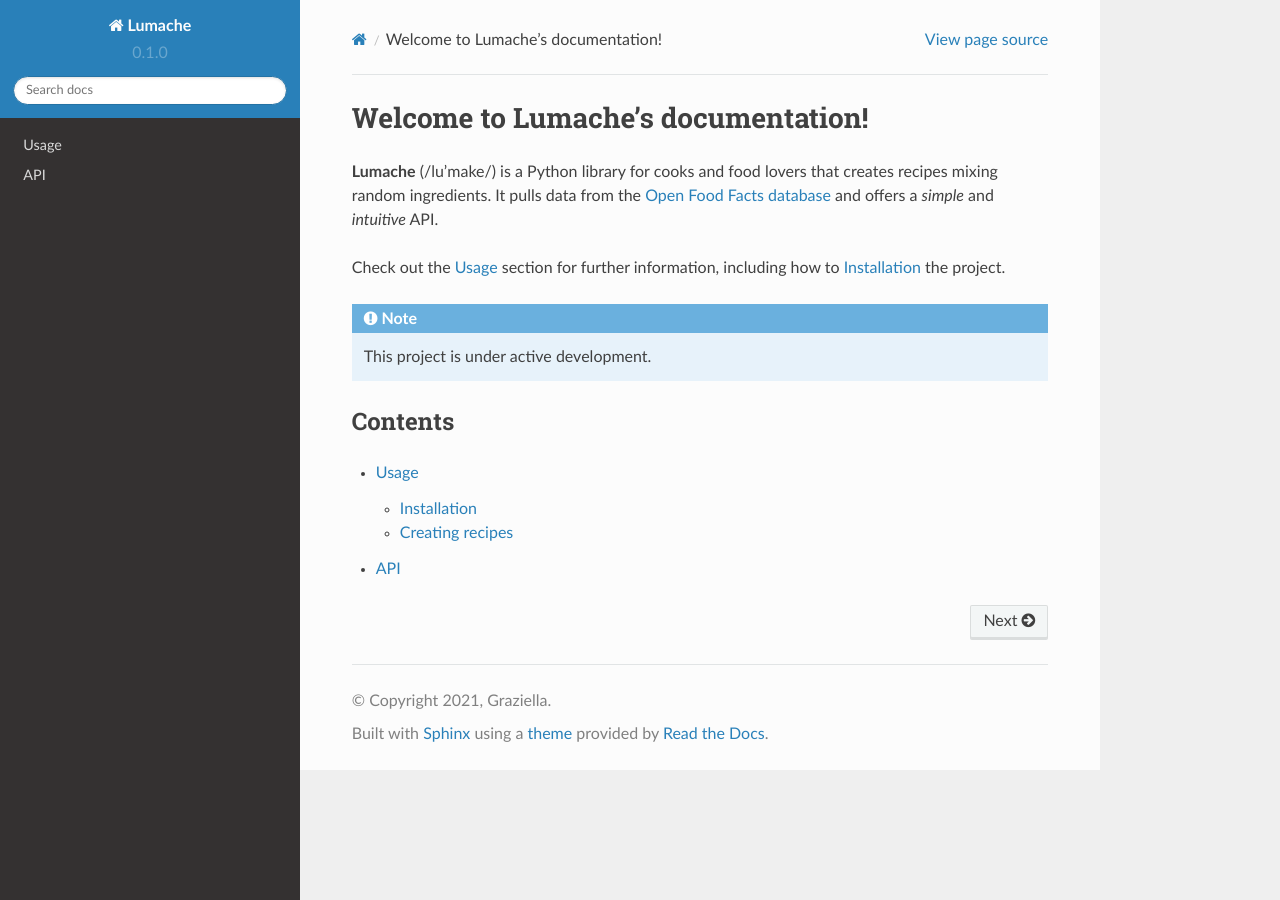
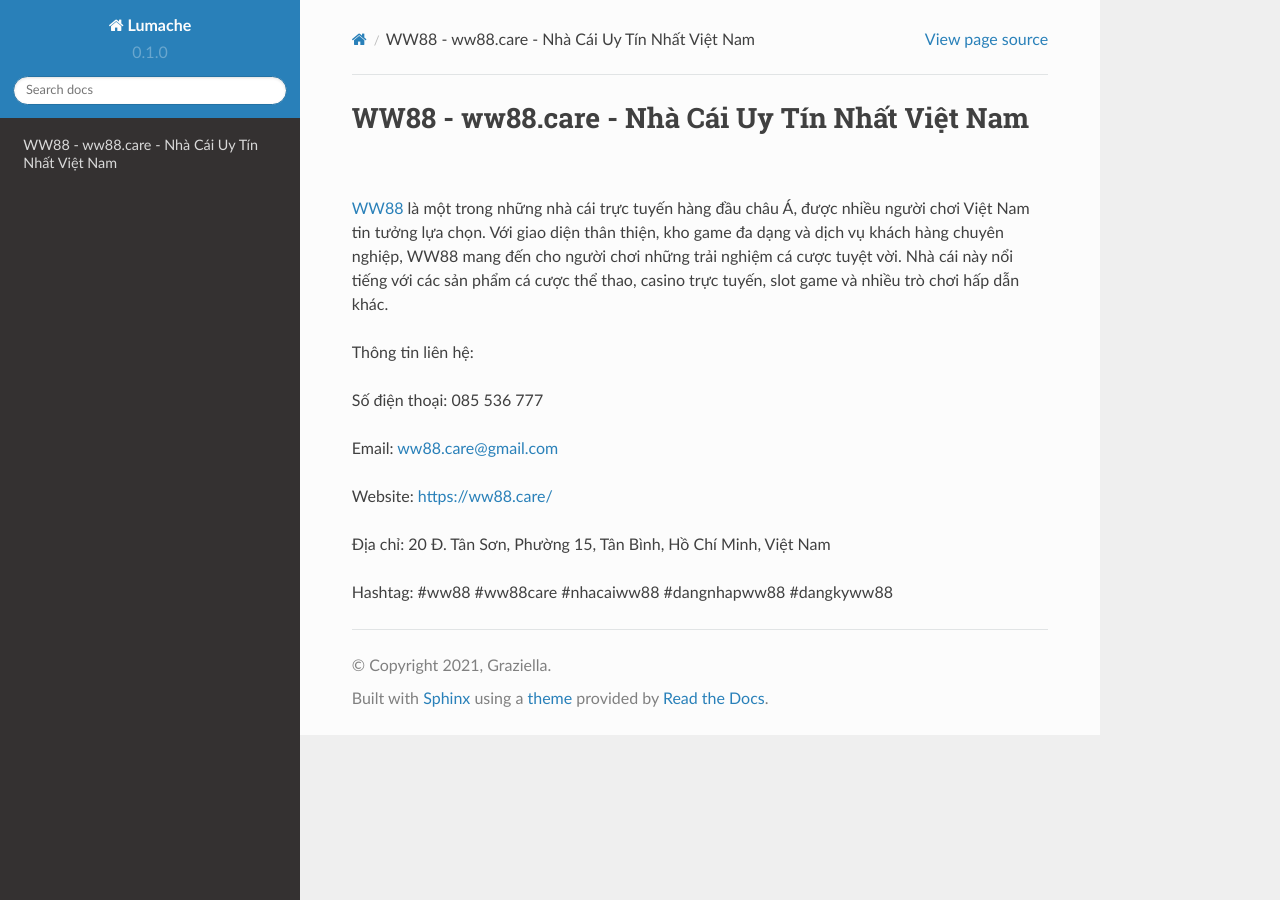
Before and after one commit to srphamkhuongduy77/ww88care, a Sphinx documentation site: the page built from docs/source/index.rst, in a window 1280 px wide. Built offline with Sphinx 7.4.7 and the Read the Docs theme 2.0.0, drawn with Linux system fonts in a browser that asks for light colours.

Commit message:
Update index.rst

```diff
--- a/docs/source/index.rst
+++ b/docs/source/index.rst
@@ -1,22 +1,16 @@
-Welcome to Lumache's documentation!
+WW88 - ww88.care - Nhà Cái Uy Tín Nhất Việt Nam
 ===================================
 
-**Lumache** (/lu'make/) is a Python library for cooks and food lovers
-that creates recipes mixing random ingredients.
-It pulls data from the `Open Food Facts database <https://world.openfoodfacts.org/>`_
-and offers a *simple* and *intuitive* API.
+`WW88 <https://ww88.care/>`_ là một trong những nhà cái trực tuyến hàng đầu châu Á, được nhiều người chơi Việt Nam tin tưởng lựa chọn. Với giao diện thân thiện, kho game đa dạng và dịch vụ khách hàng chuyên nghiệp, WW88 mang đến cho người chơi những trải nghiệm cá cược tuyệt vời. Nhà cái này nổi tiếng với các sản phẩm cá cược thể thao, casino trực tuyến, slot game và nhiều trò chơi hấp dẫn khác.
 
-Check out the :doc:`usage` section for further information, including
-how to :ref:`installation` the project.
+Thông tin liên hệ:
 
-.. note::
+Số điện thoại: 085 536 777
 
-   This project is under active development.
+Email: ww88.care@gmail.com
 
-Contents
---------
+Website: https://ww88.care/
 
-.. toctree::
+Địa chỉ: 20 Đ. Tân Sơn, Phường 15, Tân Bình, Hồ Chí Minh, Việt Nam
 
-   usage
-   api
+Hashtag: #ww88 #ww88care #nhacaiww88 #dangnhapww88 #dangkyww88
```
